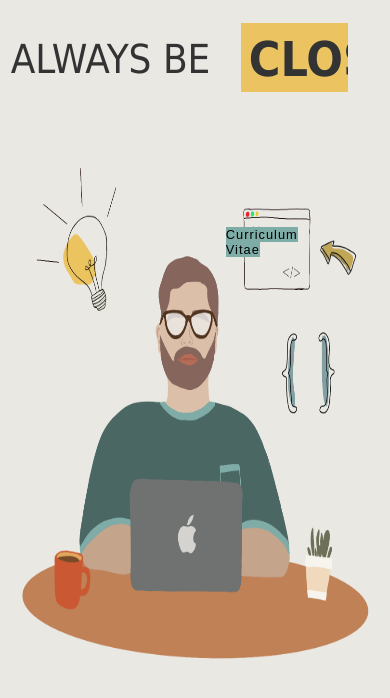
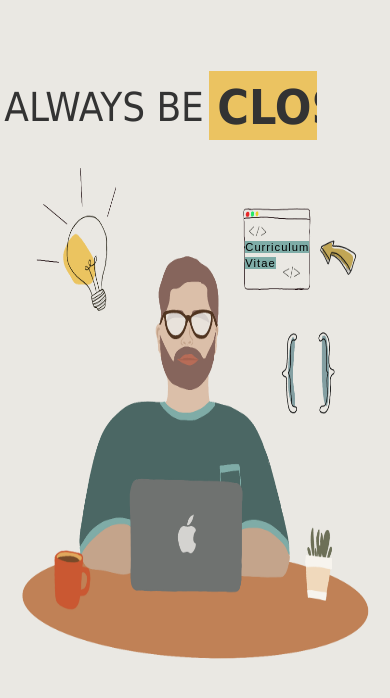
Before and after one commit to LuisferGuevara/personal-cv-react, a React (Create React App) app: page / in a window 390 px wide. Shown: the top 698 px of the page. Built offline with nearby package versions, Linux system fonts and the light colour scheme.

Commit message:
reafactoring responsive design

```diff
--- a/src/components/Hello.jsx
+++ b/src/components/Hello.jsx
@@ -10,7 +10,7 @@ const Hello = ({ changeDisplay }) => {
           <div class="message">
             <div class="word1">close.</div>
             <div class="word2">code.</div>
-            <div class="word3">creating.</div>
+            <div class="word3">more.</div>
           </div>
         </div>
       </h1>
--- a/src/styles/Contact.scss
+++ b/src/styles/Contact.scss
@@ -1,18 +1,18 @@
-.telephone{
+.telephone {
   display: none;
   @media only screen and (max-width: 500px) {
     display: block;
     padding: 10% 0;
     text-align: center;
   }
-} .contact--img{
+}
+.contact--img {
   display: none;
   @media only screen and (max-width: 500px) {
     display: block;
     padding-top: 10%;
-      width: 200px;
-      height: 250px;
-
-
+    margin: 0 auto;
+    width: 70%;
+    height: 100%;
   }
 }
--- a/src/styles/Hello.scss
+++ b/src/styles/Hello.scss
@@ -6,13 +6,6 @@
   max-width: 600px;
   margin: 0 auto;
   position: relative;
-  //   .gretting {
-  //     text-align: center;
-  //     padding-top: 5%;
-  //     font-size: 2rem;
-  //     font-weight: 600;
-  //     letter-spacing: 1px;
-  //   }.
   h1 {
     color: #333;
     font-family: tahoma;
@@ -23,15 +16,24 @@
     white-space: nowrap;
     overflow: hidden;
     position: relative;
-    margin-top: 5%;
+    margin-top: 8vh;
+    margin-left: 4vh;
     @media only screen and (max-width: 600px) {
       margin-left: -7.5%;
     }
+    @media only screen and (max-width: 400px) {
+        margin-left: -7.5%;
+      }
   }
 
   h1 span {
     font-size: 40px;
     margin-left: 40px;
+    @media only screen and (max-width: 400px) {
+        margin-left: 8%;
+      }
+
+
   }
 
   .message {
@@ -45,6 +47,9 @@
     top: 0.2rem;
     left: 270px;
     animation: openclose 5s ease-in-out infinite;
+     @media only screen and (max-width: 400px) {
+        margin-left: -7.5%;
+      }
   }
 
   .word1,
@@ -119,7 +124,8 @@
 
   .display--button {
     padding-top: 5%;
-    font-size: 0.8em;
+    font-size: 0.9rem;
+    line-height: 1rem;
     text-align: justify;
     border: 0;
     letter-spacing: 1px;
@@ -130,6 +136,17 @@
     right: 18%;
     width: 100px;
     cursor: pointer;
+
+    @media only screen and (max-width: 500px) {
+        font-size: 0.7rem;
+        top: 26%;
+        right: 12.8%;
+      }
+      @media only screen and (max-width: 499px) and (min-width: 300px) {
+        font-size: 0.7rem;
+        top: 26%;
+        right: 13%;
+    }
     span {
       background-color: #7eaca7;
     }
--- a/src/styles/Navbar.scss
+++ b/src/styles/Navbar.scss
@@ -36,6 +36,7 @@
       background-size: 4px 50px;
     }
     @media only screen and (max-width: 700px) {
+      padding-top: 4%;
       flex-direction: column;
       ul{
         width: 70%;
```
Lines whose indentation alone changed are shown as unchanged.
